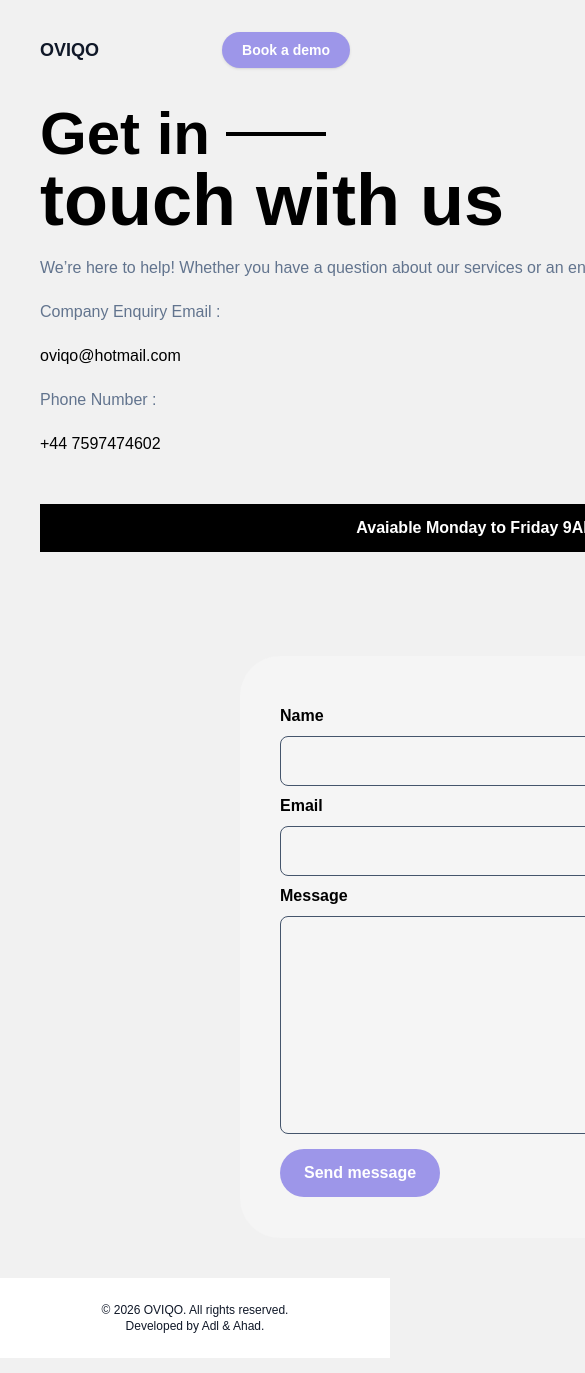
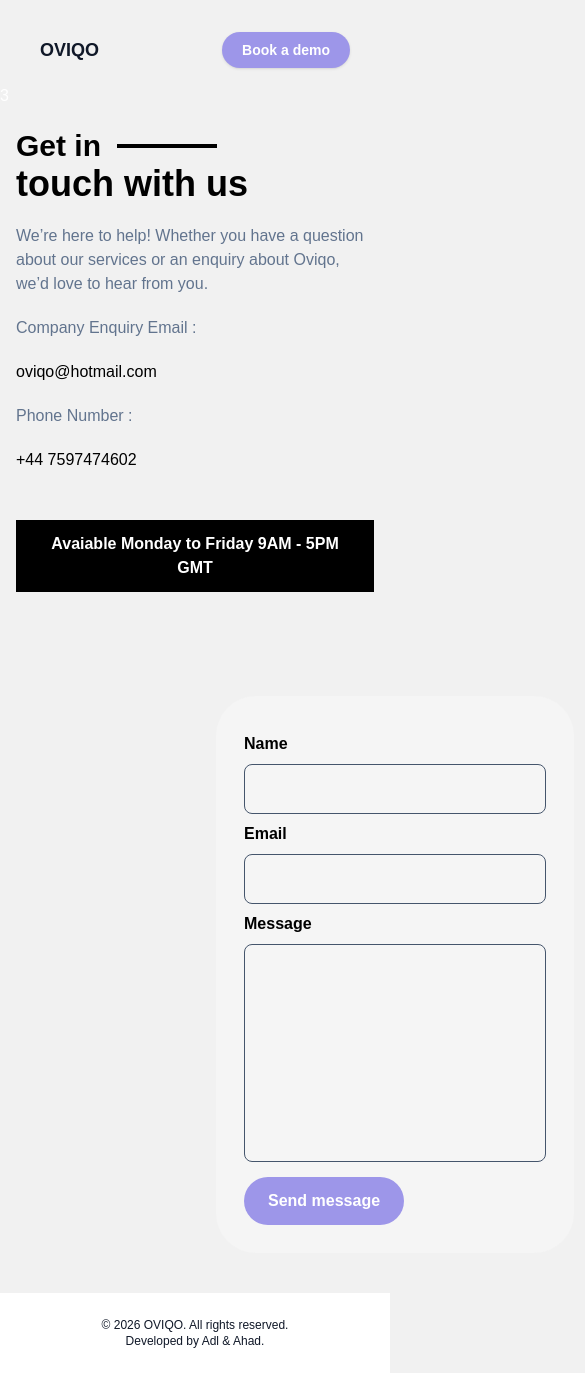
Before and after one commit to Oviqo-dev/oviqo-web, a Next.js app: page /contact in a window 390 px wide. Shown: the top 1373 px of the page, 585 px wide, since content can reach past the window. Built offline with nearby package versions, Linux system fonts and the light colour scheme.

Commit message:
fixing sizes for content pages

```diff
--- a/app/contact/page.tsx
+++ b/app/contact/page.tsx
@@ -55,16 +55,16 @@ export default function Contact(){
 
     return(
         <>
-        <FloatingHeader />
-      <main className="mx-auto mt-5">
-        <div className='flex flex-col gap-10 px-10 lg:flex-row lg:items-center lg:justify-center'>
+        <FloatingHeader />3
+      <main className="mx-auto mt-5 w-full max-w-[1200px]">
+        <div className="flex flex-col gap-10 px-4  sm:px-6 lg:flex-row lg:items-center lg:justify-center">
           <div className=''>
 
-            <h2 className="flex items-center text-6xl font-bold text-black text-left gap-4"> Get in
+            <h2 className="flex items-center text-3xl sm:text-4xl lg:text-6xl font-bold text-black text-left gap-4"> Get in
                <span className="inline-block h-1 w-25 bg-black"> </span> </h2>
-            <h2 className="text-7xl font-bold text-black text-left"> touch with us  </h2>
+            <h2 className="text-4xl sm:text-5xl lg:text-7xl font-bold text-black text-left"> touch with us  </h2>
 
-            <p className=' text-slate-500 mt-5 text-1xl'>We’re here to help! Whether you have a question about our
+            <p className=' text-slate-500 mt-5 text-base'>We’re here to help! Whether you have a question about our
               services or an enquiry about Oviqo, we’d love to hear from you.</p>
               <p className=' text-slate-500 mt-5'>Company Enquiry Email : </p>
               <p className=' text-black mt-5'>oviqo@hotmail.com</p>
@@ -75,7 +75,7 @@ export default function Contact(){
 
 
             </div>
-          <div className='w-190 h-145.5 rounded-[40px] bg-neutral-100 p-10 mt-16 ml-50'>
+          <div className='w-full max-w-xl rounded-[40px] bg-neutral-100 p-7 sm:p-8 lg:p-10 mt-16 ml-50'>
              <form onSubmit={handleSubmit}>
                 <div className=''>
             <label htmlFor="name" className="mb-2 mt-2 block text-black font-semibold">
```
